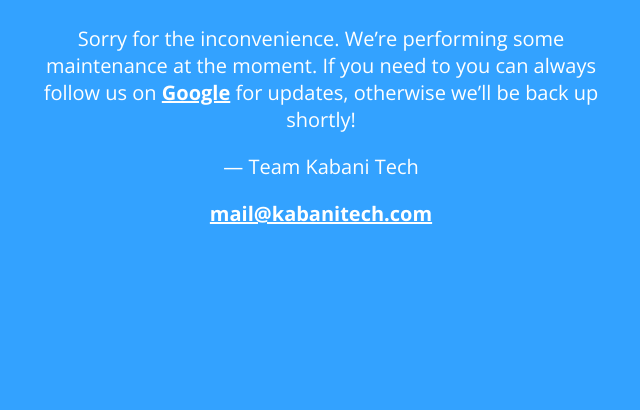
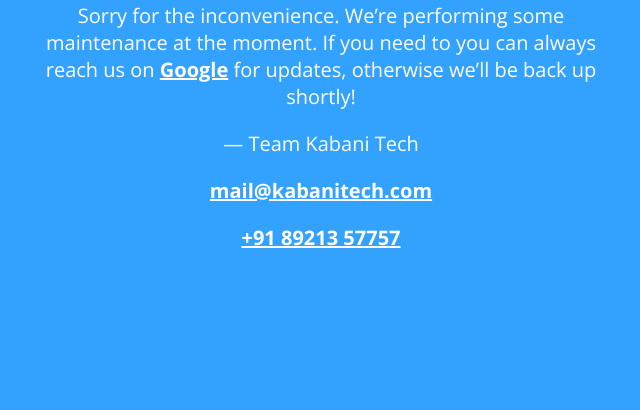
Before and after one commit to kabaniCloudAdmin/kabanitech.com, a plain HTML site: page index.html in a window 1280 px wide. Shown: the part 390-800 px from the top of the page, without its empty margins (319-959 px from the left). Drawn offline with nearby package versions, Linux system fonts and the light colour scheme.

Commit message:
Update index.html

```diff
--- a/index.html
+++ b/index.html
@@ -17,10 +17,11 @@
     <svg xmlns="http://www.w3.org/2000/svg" viewBox="0 0 202.24 202.24"><defs><style>.cls-1{fill:#fff;}</style></defs><title>Asset 3</title><g id="Layer_2" data-name="Layer 2"><g id="Capa_1" data-name="Capa 1"><path class="cls-1" d="M101.12,0A101.12,101.12,0,1,0,202.24,101.12,101.12,101.12,0,0,0,101.12,0ZM159,148.76H43.28a11.57,11.57,0,0,1-10-17.34L91.09,31.16a11.57,11.57,0,0,1,20.06,0L169,131.43a11.57,11.57,0,0,1-10,17.34Z"/><path class="cls-1" d="M101.12,36.93h0L43.27,137.21H159L101.13,36.94Zm0,88.7a7.71,7.71,0,1,1,7.71-7.71A7.71,7.71,0,0,1,101.12,125.63Zm7.71-50.13a7.56,7.56,0,0,1-.11,1.3l-3.8,22.49a3.86,3.86,0,0,1-7.61,0l-3.8-22.49a8,8,0,0,1-.11-1.3,7.71,7.71,0,1,1,15.43,0Z"/></g></g></svg>
     <h1>We&rsquo;ll be back soon!</h1>
     <div>
-        <p>Sorry for the inconvenience. We&rsquo;re performing some maintenance at the moment. If you need to you can always follow us on <a href="https://www.google.com/search?q=kabani+tech">Google</a> for updates, otherwise we&rsquo;ll be back up shortly!</p>
+        <p>Sorry for the inconvenience. We&rsquo;re performing some maintenance at the moment. If you need to you can always reach us on <a href="https://www.google.com/search?q=kabani+tech">Google</a> for updates, otherwise we&rsquo;ll be back up shortly!</p>
         <p>&mdash; Team Kabani Tech</p>
     </div>
 	<footer>
   <p><a href="mailto:hege@example.com">mail@kabanitech.com</a></p>
+  <p><a href="tel:89213 57757">+91 89213 57757</a>
 </footer>
 </article>
```
